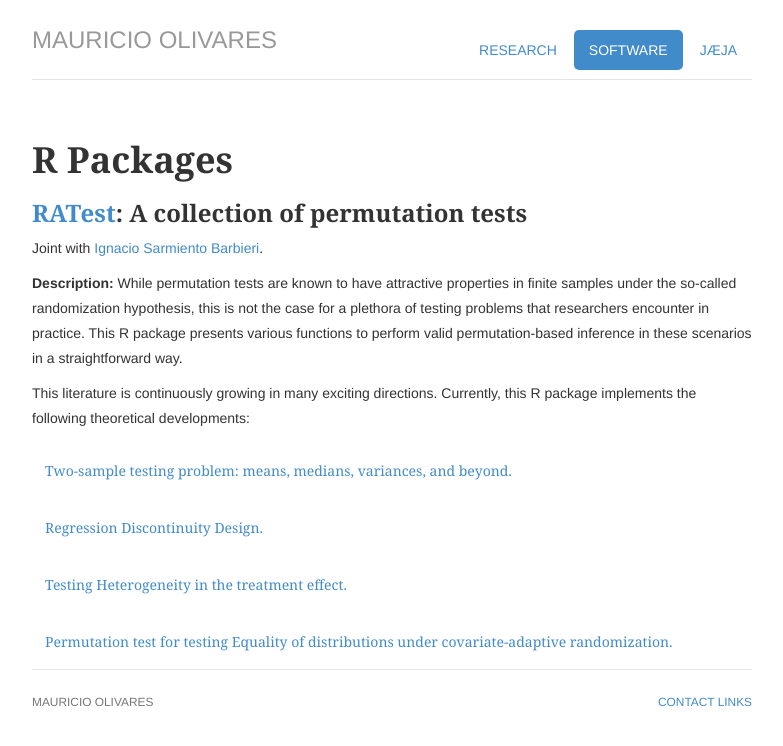
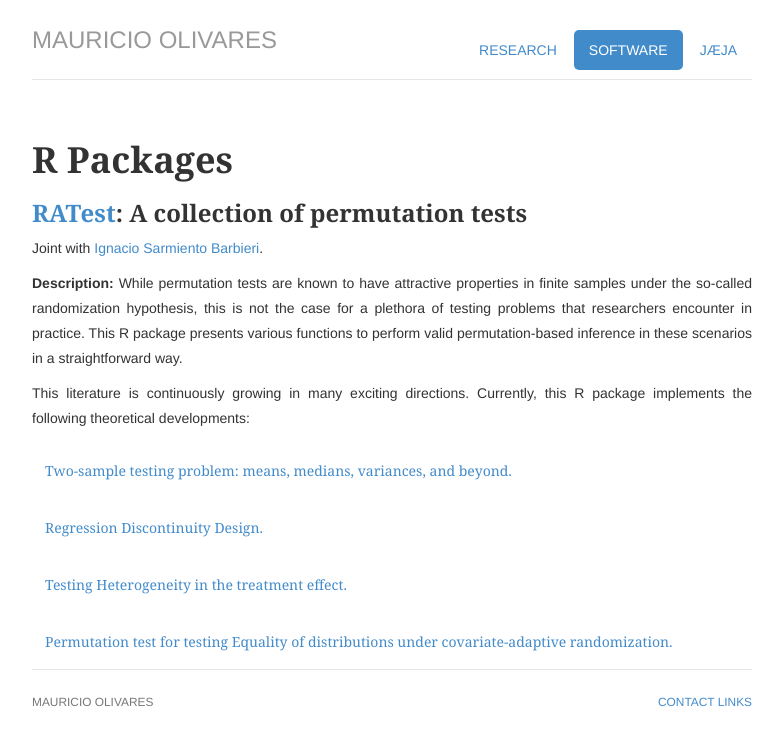
Before and after one commit to mauolivares/mauolivares.github.io, a Jekyll site: the page built from software/index.html, in a window 1280 px wide. Shown: the top 746 px of the page, without its empty margins (248-1031 px from the left). Built offline with Jekyll 4.4.1, drawn with Linux system fonts in a browser that asks for light colours.

Commit message:
align text in software

```diff
--- a/software/index.html
+++ b/software/index.html
@@ -16,10 +16,10 @@ description: Mauricio's Software.
 
 				<p>Joint with <a href="https://ignaciomsarmiento.github.io/">Ignacio Sarmiento Barbieri</a>.</p>
 
-				<p><strong>Description:</strong> While permutation tests are known to have attractive properties in finite samples under the so-called randomization hypothesis, this is not the case for a plethora of testing problems that researchers encounter in practice. This R package presents various functions to perform valid permutation-based inference in these scenarios in a straightforward way.
+				<p style="text-align:justify"><strong>Description:</strong> While permutation tests are known to have attractive properties in finite samples under the so-called randomization hypothesis, this is not the case for a plethora of testing problems that researchers encounter in practice. This R package presents various functions to perform valid permutation-based inference in these scenarios in a straightforward way.
 				</p>
 
-				<p> This literature is continuously growing in many exciting directions. Currently, this R package implements the following theoretical developments:
+				<p style="text-align:justify"> This literature is continuously growing in many exciting directions. Currently, this R package implements the following theoretical developments:
 					<div class="accordion" id="accordionExample">
   						<div class="card">
     						<div class="card-header" id="headingOne">
```
